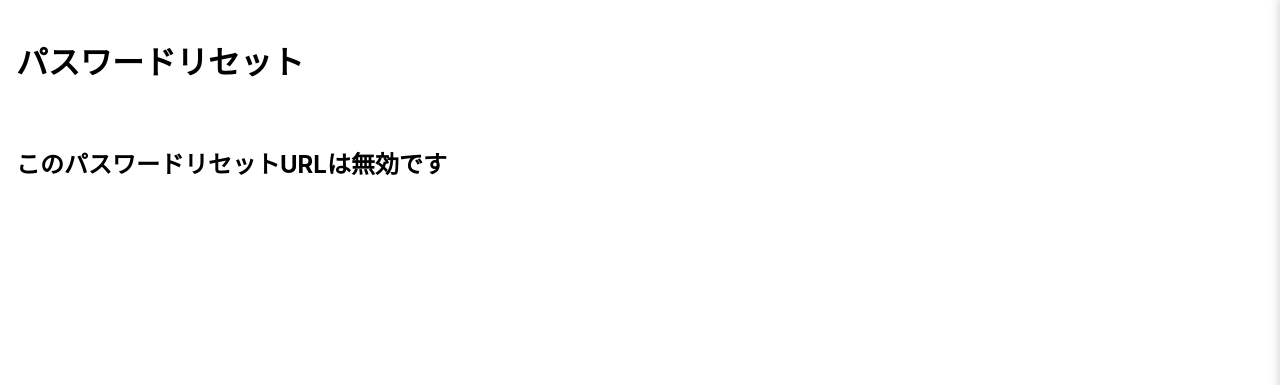
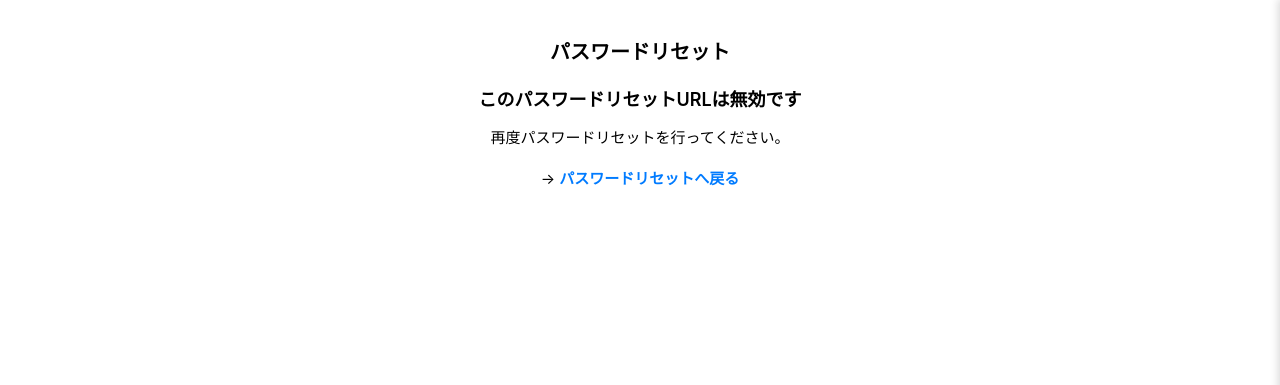
Before and after one commit to komina-bz/IMATAS_git, a Django app: page /accounts/password_reset/1/ in a window 1280 px wide. Shown: the part 61-446 px from the top of the page. Run offline with Django 5.2, Linux system fonts and the light colour scheme; data that the repository does not hold is empty.

Commit message:
パスワードリセット画面css

```diff
--- a/accounts/views.py
+++ b/accounts/views.py
@@ -147,6 +147,8 @@ def password_reset(request):
             recipient_list=[user.email],
         )
 
+        return redirect('accounts:login')
+
     return render(request, 'accounts/password_reset.html', context={
         'password_reset_form': password_reset_form,
     })
@@ -161,6 +163,22 @@ def password_reset_confirm(request, token):
 
     if request.method == "POST":
         password = request.POST.get("password")
+        password_confirm = request.POST.get("password_confirm")
+
+        # password一致チェック
+        if password != password_confirm:
+            return render(request, 'accounts/password_reset_confirm.html', {
+                "error": "パスワードが一致しません"
+            })
+
+        # password強度チェック
+        try:
+            validate_password(password)
+        except ValidationError as e:
+            return render(request, 'accounts/password_reset_confirm.html', context={
+                "error": e.messages[0]
+            })
+
         # パスワードの更新
         user = reset_token.user
         user.password = make_password(password)   # ハッシュ化
@@ -369,7 +387,7 @@ def my_conditions(request):
     user_id = request.session.get("user_id")
     add_condition_form = ConditionForm()
 
-    # 追加か編集か削除ボタンが押された場合
+    # 追加か編集か削除ボタンが押さた場合
     if request.method == "POST":
         condition_id = request.POST.get("condition_id")
         delete_id = request.POST.get("delete_id")
--- a/static/accounts/accounts.css
+++ b/static/accounts/accounts.css
@@ -180,6 +180,157 @@
     cursor: pointer;
 }
 
+/* =============== パスワードリセット画面 =============== */
+
+/* リセットフォーム全体の余白 */
+.reset-container {
+    padding: 0 16px;
+    max-width: 400px;
+    margin: 0 auto;
+}
+
+/* Django as_p の <p> を整える */
+.reset-container p {
+    margin-bottom: 20px;
+    font-size: 15px;
+}
+
+/* ラベル */
+.reset-container label {
+    display: block;
+    font-size: 15px;
+    margin-bottom: 6px;
+}
+
+/* 入力フォーム */
+.reset-container input[type="email"] {
+    width: 100%;
+    padding: 14px 16px;
+    font-size: 16px;
+    border: 1px solid #ccc;
+    border-radius: 12px;
+    box-sizing: border-box;
+}
+
+/* 送信ボタン */
+.reset-container input[type="submit"] {
+    display: block;
+    width: 100%;      /* スマホでは横幅いっぱい */
+    max-width: 320px; /* PCでは固定幅 */
+    margin: 30px auto 28px;
+    padding: 10px 0;
+    background: #4A90E2;
+    color: #fff;
+    font-size: 15px;
+    font-weight: 600;
+    text-align: center;
+    border-radius: 20px;
+    border: none;
+    cursor: pointer;
+    margin-top: 10px;
+}
+
+/* コンテナ（統一） */
+.reset-container {
+    padding: 0 16px;
+    max-width: 400px;
+    margin: 0 auto;
+}
+
+/* ラベル＋フォームの縦並び */
+.reset-container p {
+    margin-bottom: 20px;
+}
+
+.reset-container label {
+    display: block;
+    font-size: 15px;
+    margin-bottom: 6px;
+}
+
+/* 入力フォーム*/
+.reset-container input[type="password"] {
+    width: 100%;
+    padding: 14px 16px;
+    font-size: 16px;
+    border: 1px solid #ccc;
+    border-radius: 12px;
+    box-sizing: border-box;
+}
+
+/* 変更ボタン */
+.reset-btn {
+    display: block;
+    width: 100%;      /* スマホでは横幅いっぱい */
+    max-width: 320px; /* PCでは固定幅 */
+    margin: 30px auto 28px;
+    padding: 10px 0;
+    background: #4A90E2;
+    color: #fff;
+    font-size: 15px;
+    font-weight: 600;
+    text-align: center;
+    border-radius: 20px;
+    border: none;
+    cursor: pointer;
+    margin-top: 10px;
+}
+
+.error-message {
+    color: red;
+    font-weight: bold;
+    text-align: center;   /* ← 中央揃え */
+    margin-bottom: 20px;
+}
+
+/* コンテナ（統一） */
+.reset-container {
+    padding: 0 16px;
+    max-width: 400px;
+    margin: 0 auto;
+    text-align: center; /* ← 完了画面は中央揃えでOK */
+}
+
+/* メッセージ */
+.reset-message {
+    font-size: 15px;
+    margin: 20px 0;
+}
+
+/* ログインリンク */
+.reset-login-link a {
+    color: #007bff;
+    font-weight: 600;
+    text-decoration: none;
+}
+
+.reset-login-link a:hover {
+    text-decoration: underline;
+}
+
+/* 無効タイトル */
+.reset-invalid-title {
+    font-size: 18px;
+    font-weight: 600;
+    margin: 20px 0 10px;
+}
+
+/* メッセージ */
+.reset-invalid-message {
+    font-size: 15px;
+    margin-bottom: 20px;
+}
+
+/* リンク */
+.reset-login-link a {
+    color: #007bff;
+    font-weight: 600;
+    text-decoration: none;
+}
+
+.reset-login-link a:hover {
+    text-decoration: underline;
+}
 
 /* =============== アカウント管理画面 =============== */
 
--- a/templates/accounts/password_reset_invalid.html
+++ b/templates/accounts/password_reset_invalid.html
@@ -1,8 +1,25 @@
 {% extends "base.html" %}
+{% load static %}
+{% block head %}
+<link rel="stylesheet" href="{% static 'accounts/accounts.css' %}">
+{% endblock %}
 {% block title %}Password_reset Page{% endblock %}
 {% block header_right %}{% endblock %}
 {% block content %}
-    <h1>パスワードリセット</h1><br>
-    <h2>このパスワードリセットURLは無効です</h2>
+
+    <div class="page-title">パスワードリセット</div>
+
+    <div class="reset-container">
+        <h2 class="reset-invalid-title">このパスワードリセットURLは無効です</h2>
+
+        <p class="reset-invalid-message">
+            再度パスワードリセットを行ってください。
+        </p>
+
+        <p class="reset-login-link">
+            → <a href="{% url 'accounts:password_reset' %}">パスワードリセットへ戻る</a>
+        </p>
+    </div>
+
 {% endblock %}
 {% block footer %}{% endblock %}
```
Also changed, not shown: templates/accounts/password_reset.html (+13 -1 lines), templates/accounts/password_reset_complete.html (+16 -4 lines), templates/accounts/password_reset_confirm.html (+28 -6 lines).
